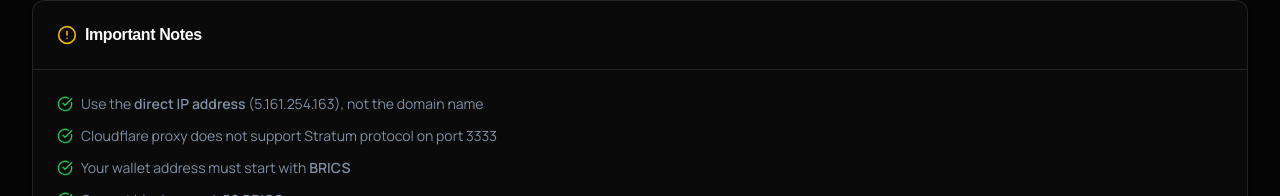
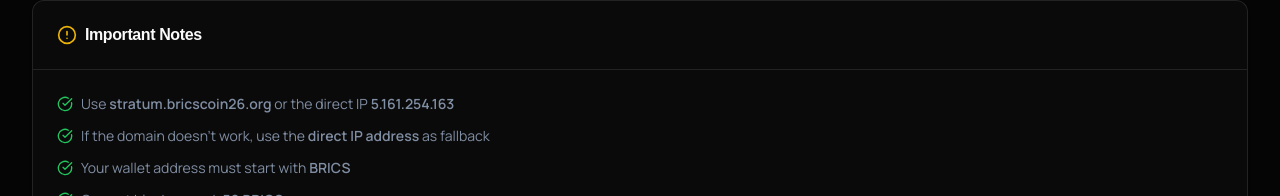
Before and after one commit to Bricscoin2026/Bricscoin, a React (Create React App) app in the folder frontend/: page /mining in a window 1280 px wide. Shown: the part 1575-1771 px from the top of the page. Built offline with nearby package versions, Linux system fonts and the light colour scheme; no server answers; a web font is replaced by a local one.

Commit message:
auto-commit for 4da35918-62bc-49a1-8cf1-b2609604d925

```diff
--- a/frontend/src/pages/Mining.jsx
+++ b/frontend/src/pages/Mining.jsx
@@ -243,11 +243,11 @@ export default function Mining() {
           <ul className="text-sm text-muted-foreground space-y-3">
             <li className="flex items-start gap-2">
               <CheckCircle className="w-4 h-4 text-green-500 mt-0.5 flex-shrink-0" />
-              <span>Use the <strong>direct IP address</strong> (5.161.254.163), not the domain name</span>
+              <span>Use <strong>stratum.bricscoin26.org</strong> or the direct IP <strong>5.161.254.163</strong></span>
             </li>
             <li className="flex items-start gap-2">
               <CheckCircle className="w-4 h-4 text-green-500 mt-0.5 flex-shrink-0" />
-              <span>Cloudflare proxy does not support Stratum protocol on port 3333</span>
+              <span>If the domain doesn't work, use the <strong>direct IP address</strong> as fallback</span>
             </li>
             <li className="flex items-start gap-2">
               <CheckCircle className="w-4 h-4 text-green-500 mt-0.5 flex-shrink-0" />
```
